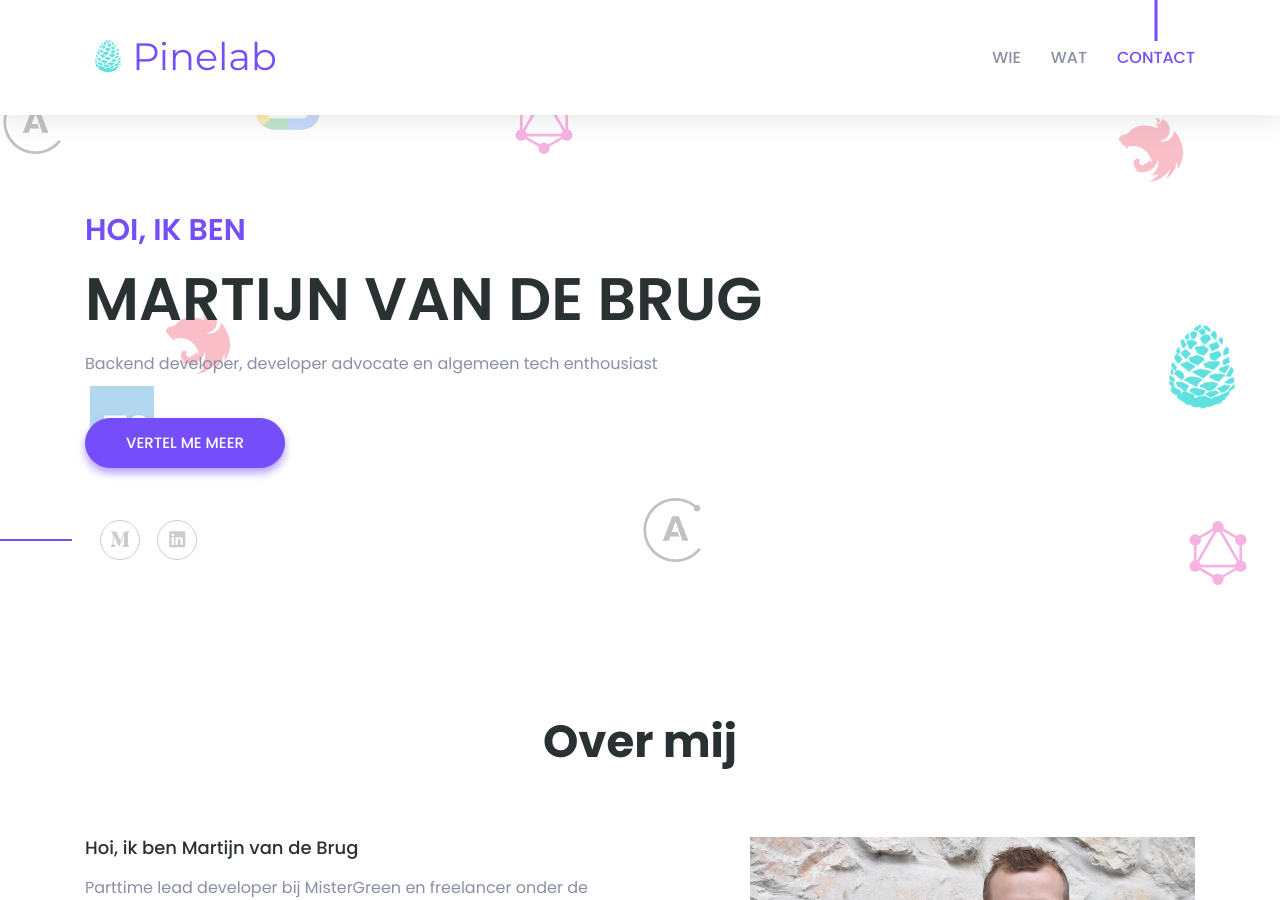
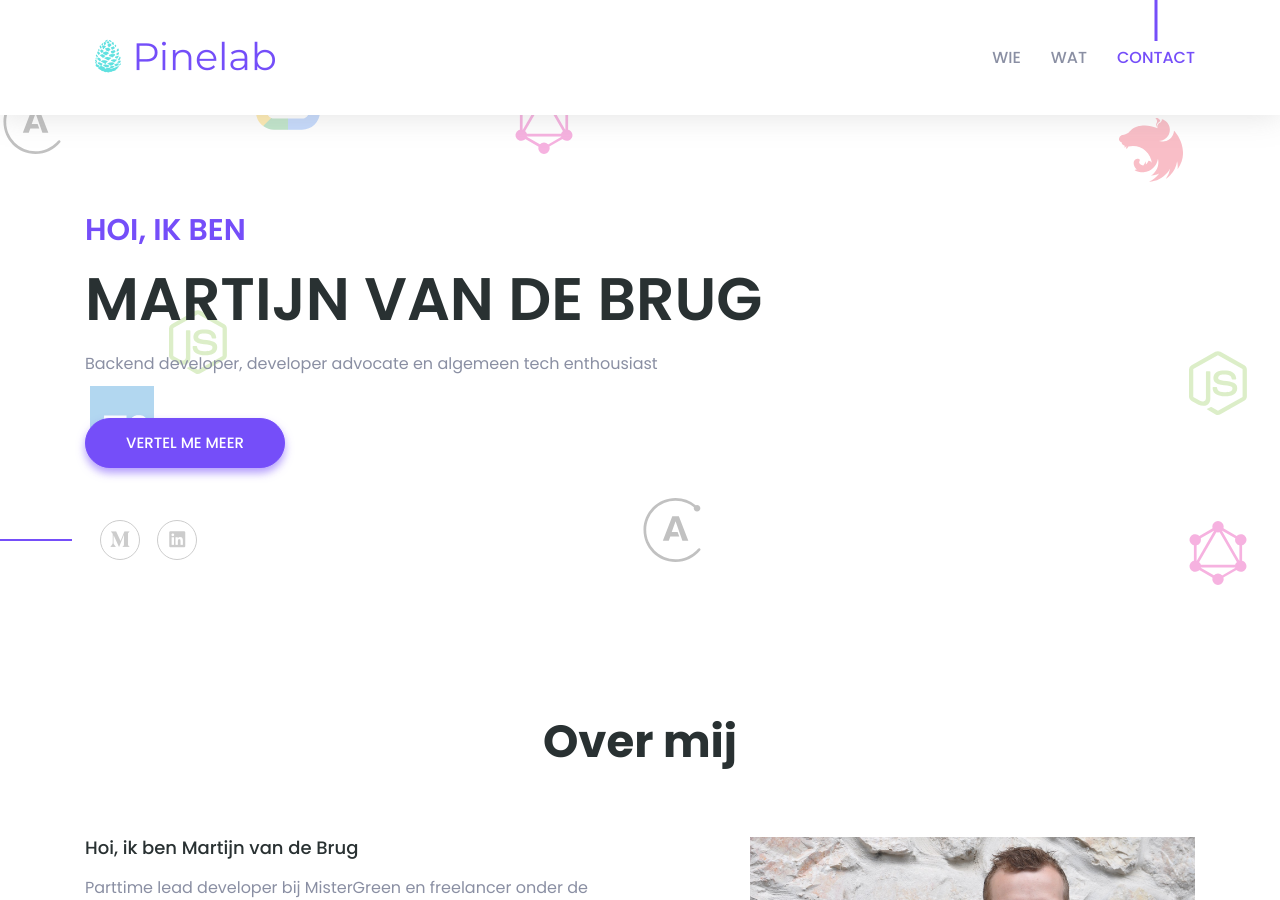
Before and after one commit to martijnvdbrug/pinelab.nl, a Jekyll site: the page built from pages/index.html, in a window 1280 px wide and 900 px high. Built offline with Jekyll 4.4.1, drawn with Linux system fonts in a browser that asks for light colours; some web fonts are replaced.

Commit message:
Added nodejs in paralex icons

```diff
--- a/pages/index.html
+++ b/pages/index.html
@@ -18,10 +18,10 @@ layout: default
         <img src="/assets/images/banner/shape/nestjs-icon.svg" alt="NestJS">
     </div> <!-- header shape -->
     <div class="header-shape shape-five layer" data-depth="0.20">
-        <img src="/assets/images/banner/shape/pinelab-cone.png" alt="Pinelab">
+        <img src="/assets/images/banner/shape/nodejs-icon.svg" alt="NodeJS">
     </div> <!-- header shape -->
     <div class="header-shape shape-six layer" data-depth="0.15">
-        <img src="/assets/images/banner/shape/nestjs-icon.svg" alt="NestJS">
+        <img src="/assets/images/banner/shape/nodejs-icon.svg" alt="NodeJS">
     </div> <!-- header shape -->
     <div class="header-shape shape-eight layer" data-depth="0.40">
         <img src="/assets/images/banner/shape/typescript-icon.svg" alt="Typescript">
```
